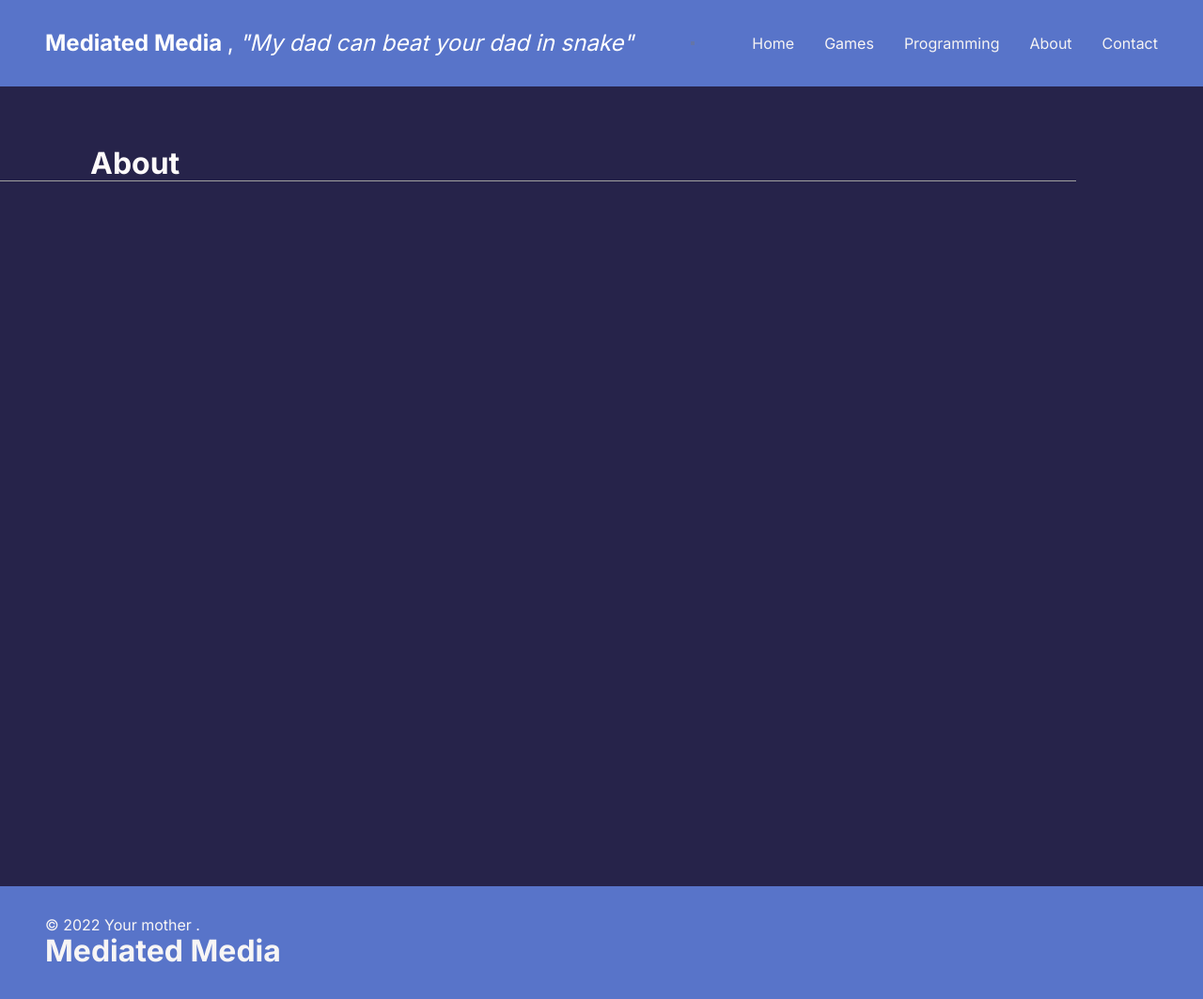
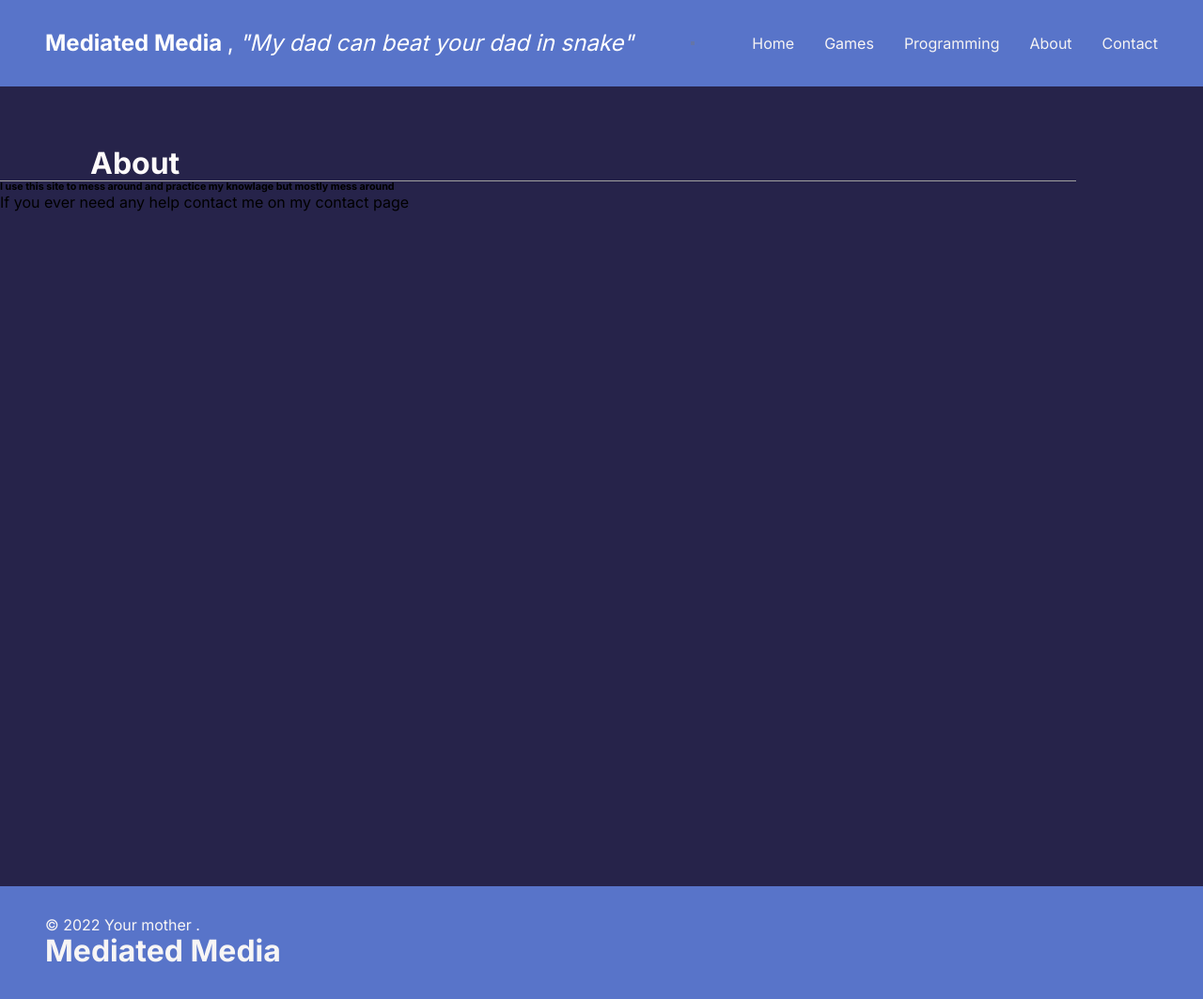
Before and after one commit to Amazon-Box/mediatedmedia, a Jekyll site: the page built from about.html, in a window 1280 px wide. Shown: the whole page at 94% size. Built offline with Jekyll 4.4.1, drawn with Linux system fonts in a browser that asks for light colours.

Commit message:
Update about.html

```diff
--- a/about.html
+++ b/about.html
@@ -2,3 +2,5 @@
 title: About
 layout: default
 ---
+<h6> I use this site to mess around and practice my knowlage but mostly mess around</h6>
+<p> If you ever need any help contact me on my contact page </p>
```
